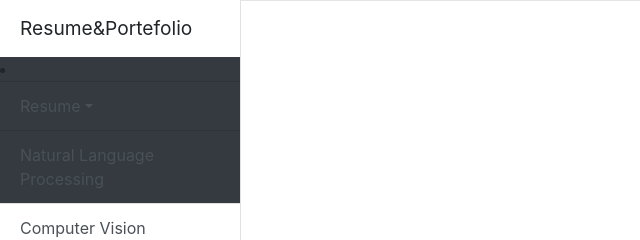
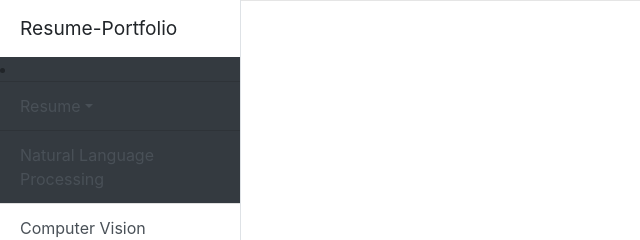
Before and after one commit to HugoPaulino/Curriculum-Vitae, a website: page index.html in a window 1280 px wide. Shown: the top 240 px of the page, 0-640 px from the left. Drawn offline with Linux system fonts and the light colour scheme.

Commit message:
fix typo in Portfolio
Signed-off-by: Hugo Paulino dos Santos <darkmagicok@gmail.com>

```diff
--- a/index.html
+++ b/index.html
@@ -5,7 +5,7 @@
     <meta name="viewport" content="width=device-width, initial-scale=1, shrink-to-fit=no">
     <meta name="description" content="">
     <meta name="author" content="">
-    <title>Resume&Portefolio</title>
+    <title>Resume-Portfolio</title>
     <!-- Bootstrap core CSS -->
     <link href="vendor/bootstrap/css/bootstrap.min.css" rel="stylesheet">
     <!-- Custom styles for this template -->
@@ -15,7 +15,7 @@
     <div class="d-flex" id="wrapper">
       <!-- Sidebar -->
       <div class=" nav-bar border-right " id="sidebar-wrapper">
-        <div class="sidebar-heading ">Resume&Portefolio </div>
+        <div class="sidebar-heading ">Resume-Portfolio</div>
         <div class="list-group list-group-flush ">
           <li class="nav-item dropdown navbar-dark bg-dark">
             <a href="#" class="list-group-item list-group-item-action nav-link dropdown dropdown-toggle navbar-dark bg-dark" data-toggle="dropdown">Resume</a><span class="caret"></span></a>
```
Also changed, not shown: pages/resume/education.html (+2 -2 lines), pages/resume/experience.html (+1 -1 lines), pages/resume/extracurricularactivity.html (+2 -2 lines), pages/resume/skills.html (+2 -2 lines), pages/resume/summary.html (+2 -2 lines).
